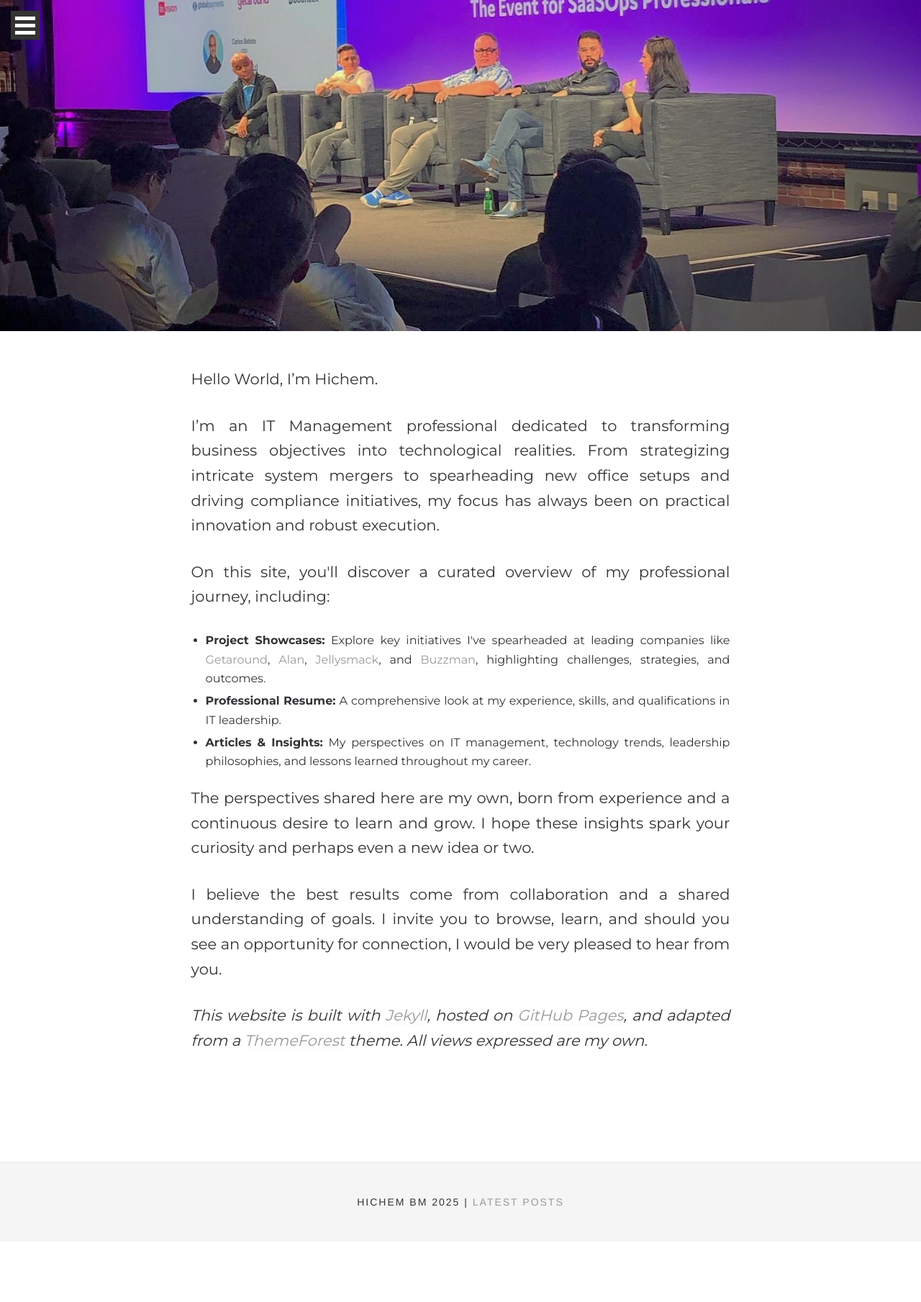
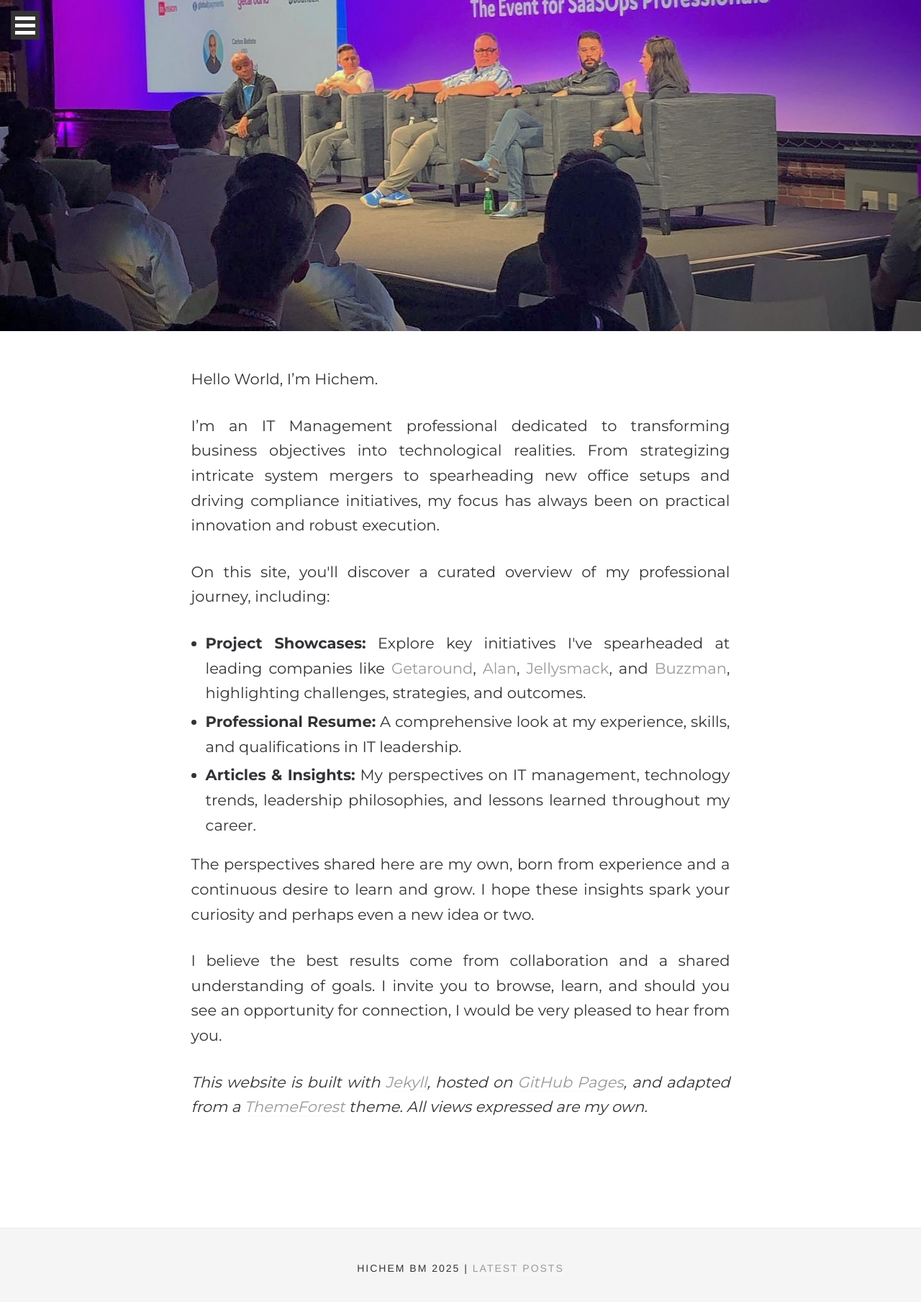
Before and after one commit to HichemBM/hichembm.github.io, a Jekyll site: the page built from index.html, in a window 1280 px wide. Shown: the top 1809 px of the page at 72% size. Built offline with Jekyll 4.4.1, drawn with Linux system fonts in a browser that asks for light colours.

Commit message:
Style: Unify font size for paragraphs and lists

```diff
--- a/css/main.scss
+++ b/css/main.scss
@@ -57,7 +57,6 @@ body[data-menu-position="open"] .menu-trigger {
 
 
 
-
 /* ==========================================================================
    Final Custom Overrides
    ========================================================================== */
@@ -76,13 +75,14 @@ button, input, select, textarea {
     font-weight: 400 !important;
 }
 
-/* 2. Apply justify alignment to paragraphs and lists inside ALL content areas */
+/* 2. Unify text styles for all main content (paragraphs AND lists) */
 .post-content p,
 .single-content p,
 .post-content li,
 .single-content li {
+    font-size: 2.1rem !important; /* Unifies font size to match paragraphs */
+    line-height: 1.65 !important;
     text-align: justify;
-    /* Font size and line-height rules have been removed to use the theme's default */
 }
 
 /* 3. Style all headings */
```
